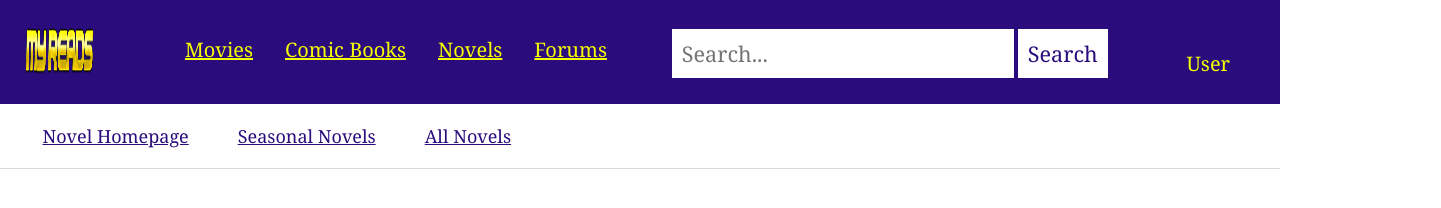
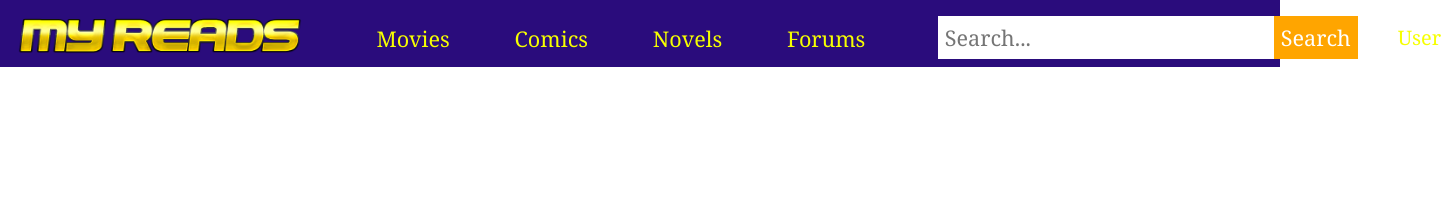
Before and after one commit to lex-pan/lexs-mlp-project, a plain HTML site: page novels.html in a window 1280 px wide. Shown: the whole page, 1441 px wide, since content can reach past the window. Drawn offline with Linux system fonts and the light colour scheme.

Commit message:
added dropdown to navigation bar and changes to navigation bar to be compatible with screen resize

```diff
--- a/novels.html
+++ b/novels.html
@@ -17,12 +17,32 @@
           <div><a href="index.html"><img src="website-images/My-Reads.png" class="My-Reads-Image"></a></div>
 
           <!--Area of buttons to get to different types of media-->
-          <div><ul>
-            <li><a href="movies.html">Movies</a></li>
-            <li><a href="comic_books.html">Comic Books</a></li>
-            <li><a href="novels.html">Novels</a></li>
-            <li><a href="novels.html">Forums</a></li>
-          </ul></div>
+          <div class="main-nav">
+
+            <div>
+              <h class="top-nav-bar">Movies</h>
+              <br>
+              <br>
+              <ul class="sub-nav-list">
+                <li><a href="seasonal_novels.html">Seasonal Movies</a></li>
+                <li><a href="all_novels.html">All Movies</a></li>
+                <li><a href="novel_news_and_homepage.html">Movie News <br> and Homepage</a></li>
+              </ul>
+            </div>
+
+            <div>
+              <h class="top-nav-bar">Comics</h>
+            </div>
+
+            <div>
+              <h class="top-nav-bar">Novels</h>
+            </div>
+
+            <div>
+              <h class="top-nav-bar">Forums</h>
+            </div>
+
+          </div>
 
           <div class="search-bar">
             <form>
@@ -37,14 +57,13 @@
 
     </section>
 
-    <section>
+    <!--<section>
       <div class="sub-nav"><ul>
-        <li><a href="novel-homepage">Novel Homepage</a></li>
-        <li><a href="seasonal">Seasonal Novels</a></li>
-        <li><a href="All-Novels">All Novels</a></li>
+        <li><a href="seasonal_novels.html">Seasonal Novels</a></li>
+        <li><a href="all_novels.html">All Novels</a></li>
+        <li><a href="novel_news_and_homepage.html">Novel News and homepage</a></li>
       </ul></div>
-    </section>
-    <hr>
+    </section> -->
 
 
 
--- a/styles.css
+++ b/styles.css
@@ -15,45 +15,62 @@
     box-sizing: border-box;
   }
 
-hr {
-  background-color: rgb(217, 217, 217);
-  height: 1px;
-}
-
   .nav {
     display: grid;
     grid-template-columns: auto auto auto auto;
     background-color: rgb(42, 12, 124);
-    height: 6.5em;
+    height: 4.2em;
   }
 
 
   .My-Reads-Image {
-    padding: 25px;
-    height: 80%;
-    width: 80%;
+    padding: 1em;
+    height: 4.5em;
+    width:  20em;
   }
 
-  .nav ul {
-    display: grid;
+  .main-nav {
+    display: flex;
     grid-template-columns: auto auto auto auto;
-    padding: 20px;
+    padding: 14px;
+    padding: 1.5em;
+    text-align: center;
   }
 
-  .nav li {
+  .top-nav-bar {
     display: inline;
-    text-align: left;
-    padding: 1em;
+    padding: 1.5em;
+    color: rgb(246, 255, 0);
+    font-family: Georgia, 'Times New Roman', Times, serif;
+    font-size: 1.35em;
   }
 
-  .nav a {
+  .sub-nav-list {
+    list-style-type: none;
+    display: none;
+  }
+
+  .sub-nav-list li {
+    padding:10px;
+  }
+
+  .sub-nav-list a {
     color: rgb(246, 255, 0);
-    font-family: Georgia, 'Times New Roman', Times, serif;
-    font-size: 1.25em;
+    display: block;
+    font-size: 1em;
+  }
+
+  .main-nav div:hover .sub-nav-list{
+    display: block;
+    background-color: rgb(42, 12, 124);
   }
 
   .search-bar {
-    margin: 1.8em;
+    margin: 1em;
+  }
+
+  .search-bar form {
+    display: flex;
   }
 
   #search-bar {
@@ -61,42 +78,41 @@ hr {
     background: white;
     font-size: 1.35em;
     font-family: Georgia, 'Times New Roman', Times, serif;
-    padding: 10px;
+    padding: 7px;
   }
 
   .search-button {
-    color:rgb(42, 12, 124);
-    background-color: white;
+    color: white;
+    background-color: orange;
     font-size: 1.35em;
     font-family: Georgia, 'Times New Roman', Times, serif; /* font used for the search button */
     cursor: pointer; /* When hovering the search button, shows hand on mouse*/
-    padding: 10px;
+    padding: 7px;
   }
 
   .nav .user-profile {
+    margin: 1.2em;
     font-size: 20px;
     font-family: Georgia, 'Times New Roman', Times, serif;
     border-radius: 10px;
     color: rgb(246, 255, 0);
-    text-align: center;
-    padding: 50px
   }
 
   .sub-nav {
     padding: 15px;
-    margin: 5px;
+    background-color: rgb(58, 18, 168);
   }
 
   .sub-nav li {
     display: inline;
     flex: 1;
+    padding: 20px;
   }
 
   .sub-nav a{
-    color:rgb(42, 12, 124);
+    color:rgb(255, 255, 255);
     font-family: Georgia, 'Times New Roman', Times, serif;
     font-size: 18px;
-    margin: 1.25em;
   }
 
   .book-or-movie-image {
```
Also changed, not shown: index.html (+43 -8 lines).
